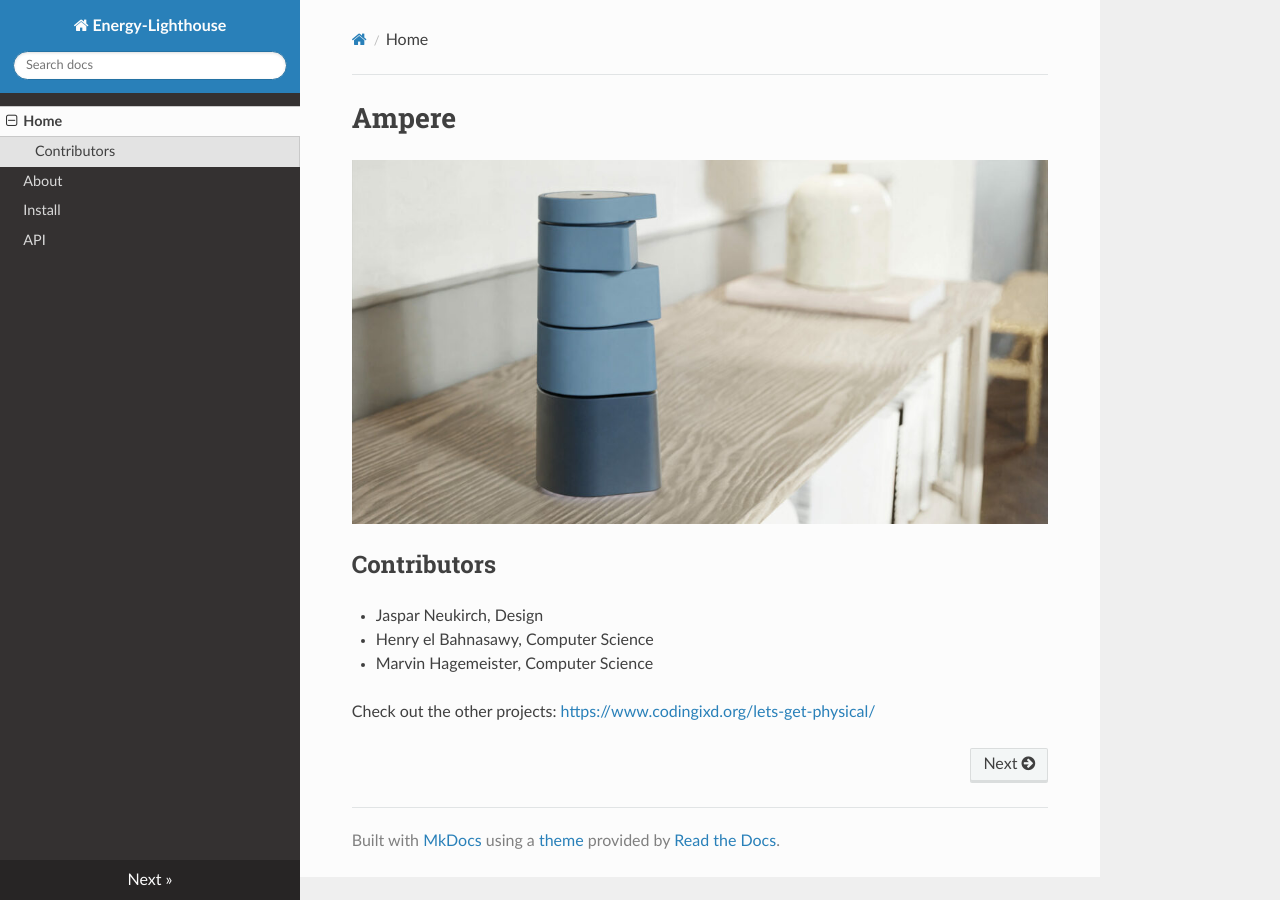
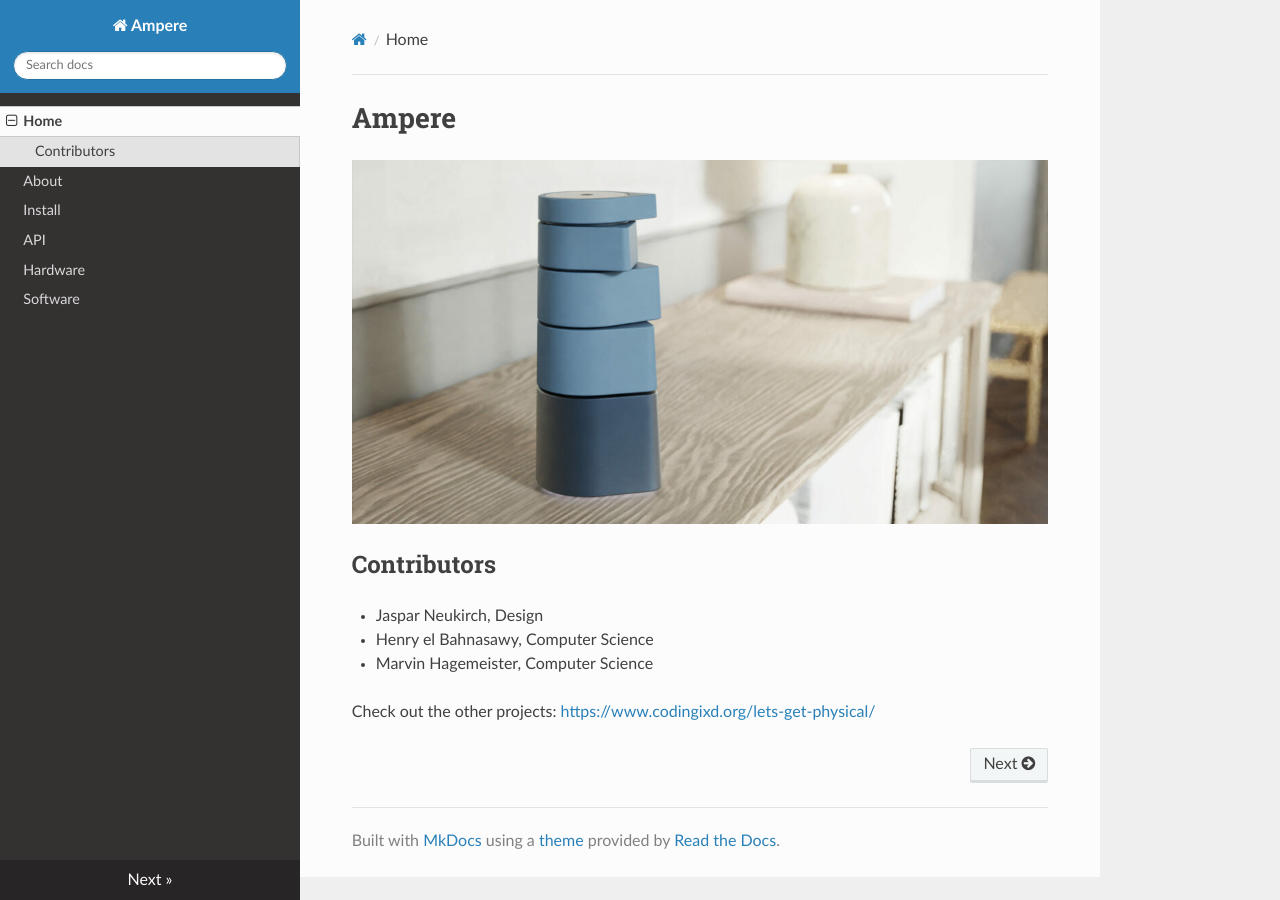
Before and after one commit to 2481632/Ampere, an MkDocs documentation site: the page built from docs/docs/index.md, in a window 1280 px wide. Built offline with MkDocs 1.6.1, drawn with Linux system fonts in a browser that asks for light colours; nearby versions of some CDN libraries.

Commit message:
Update mkdocs.yml

```diff
--- a/docs/mkdocs.yml
+++ b/docs/mkdocs.yml
@@ -1,9 +1,11 @@
-site_name: Energy-Lighthouse
+site_name: Ampere
 nav:
     - Home: index.md # ./docs/index.md
     - About: about.md # ./docs/about.md
     - Install: install.md # ./docs/install.md
     - API: api.md # ./docs/api.md
+    - Hardware: hardware.md # ./docs/hardware.md
+    - Software: software.md # ./docs/software.md
 theme: readthedocs
 features:
     - content.code.copy
```
